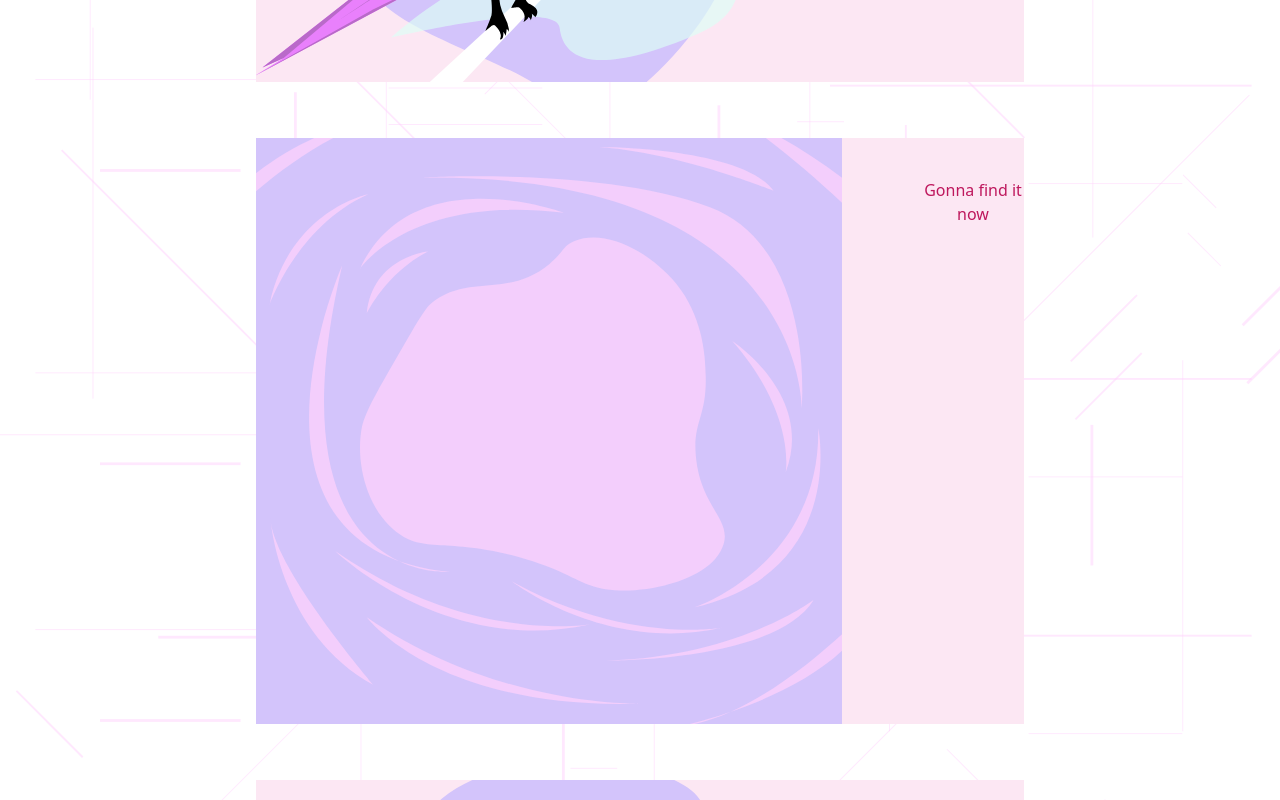
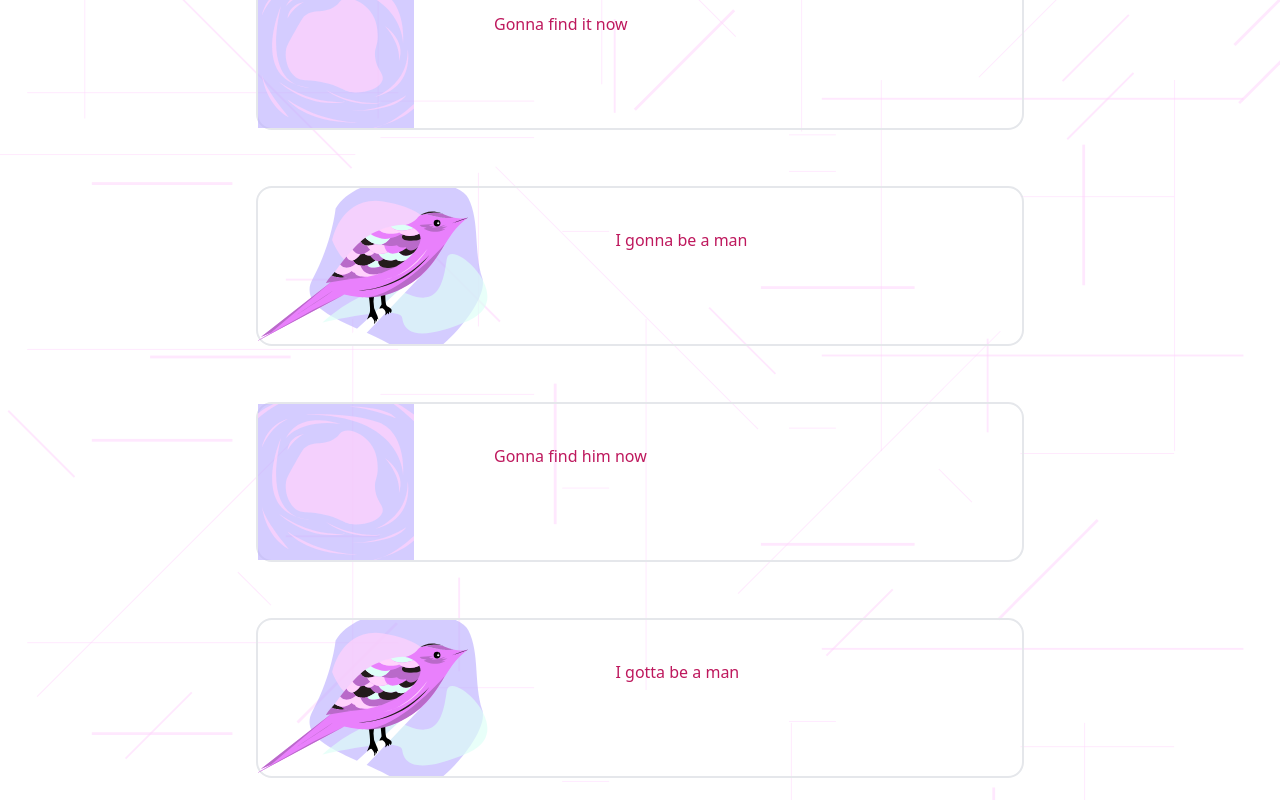
Before and after one commit to Mert18/all-about-philosophy, a React (Create React App) app: page / in a window 1280 px wide. Shown: the part 940-1740 px from the top of the page. Built offline with nearby package versions, Linux system fonts and the light colour scheme.

Commit message:
bg done.

```diff
--- a/src/components/Article.js
+++ b/src/components/Article.js
@@ -2,7 +2,7 @@
 import React from 'react'
 const Article = (props) => {
     return(
-        <div className="transition duration-500 ease-in-out flex w-3/5 bg-pink-100 mb-14 hover:bg-pink-200 cursor-pointer">
+        <div className="h-40 transition duration-500 ease-in-out flex w-3/5 border-2 border-black-100 rounded-2xl mb-14 hover:bg-pink-200 cursor-pointer">
             {props.image}
             <h2 className="mt-10 ml-20 text-pink-700">{props.title}</h2>
         </div>
--- a/src/components/Content.js
+++ b/src/components/Content.js
@@ -15,7 +15,7 @@ const Content = (props) => {
                     <Article image={<Sun className="w-min" />} title="Gonna find it now" />
                     <Article image={<Bird className="w-min" />} title="I gonna be a man" />
                     <Article image={<Sun className="w-min" />} title="Gonna find him now" />
-                    <Article image={<Bird className="w-max" />} title="I gotta be a man" />
+                    <Article image={<Bird className="w-min" />} title="I gotta be a man" />
             </div>
 
             <div className="mb-10">
--- a/src/components/Footer.js
+++ b/src/components/Footer.js
@@ -3,7 +3,7 @@ import React from 'react';
 const Footer = () => {
 
     return(
-        <div className="w-full bg-pink-200 h-20 pt-7">
+        <div className="w-full h-28 bg-pink-200 h-20 pt-7">
             <small>&copy; Copyright 2020</small>
         </div>
     )
```
Also changed, not shown: src/assets/bg-01.svg.
